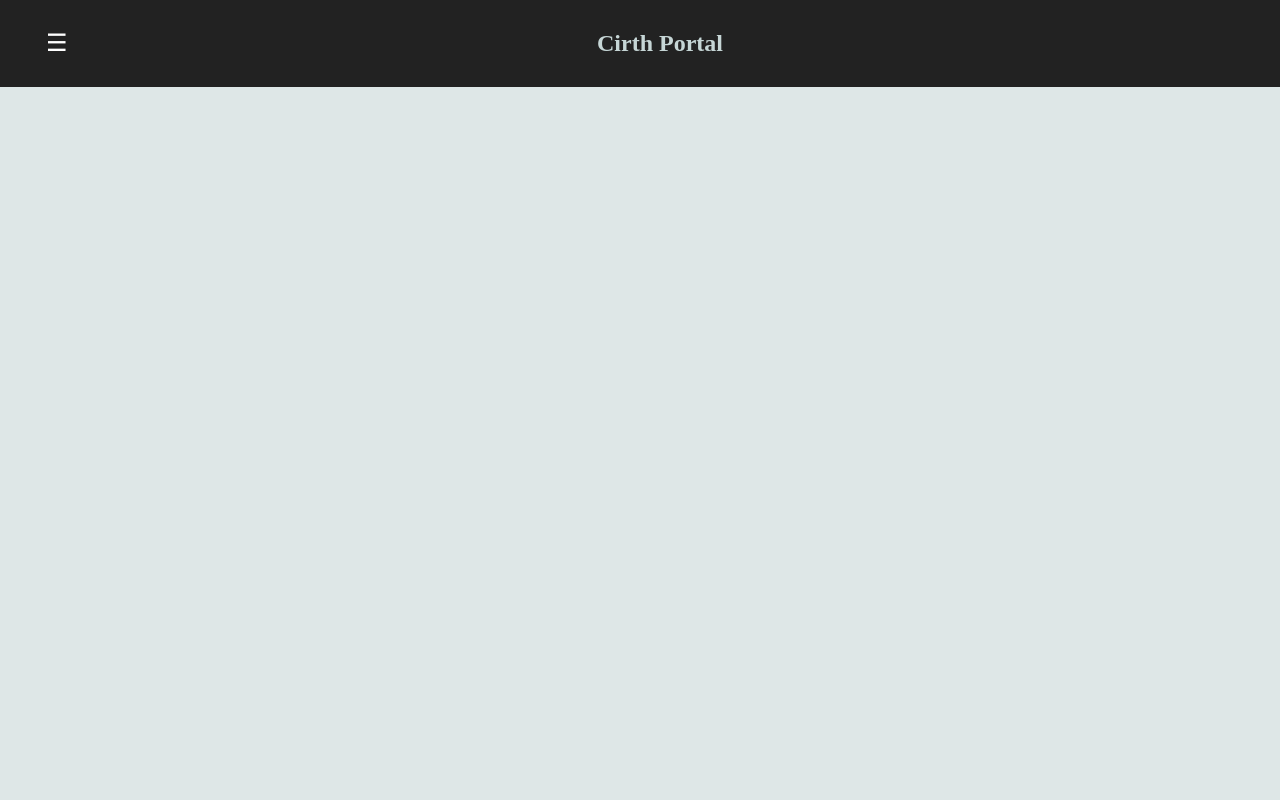
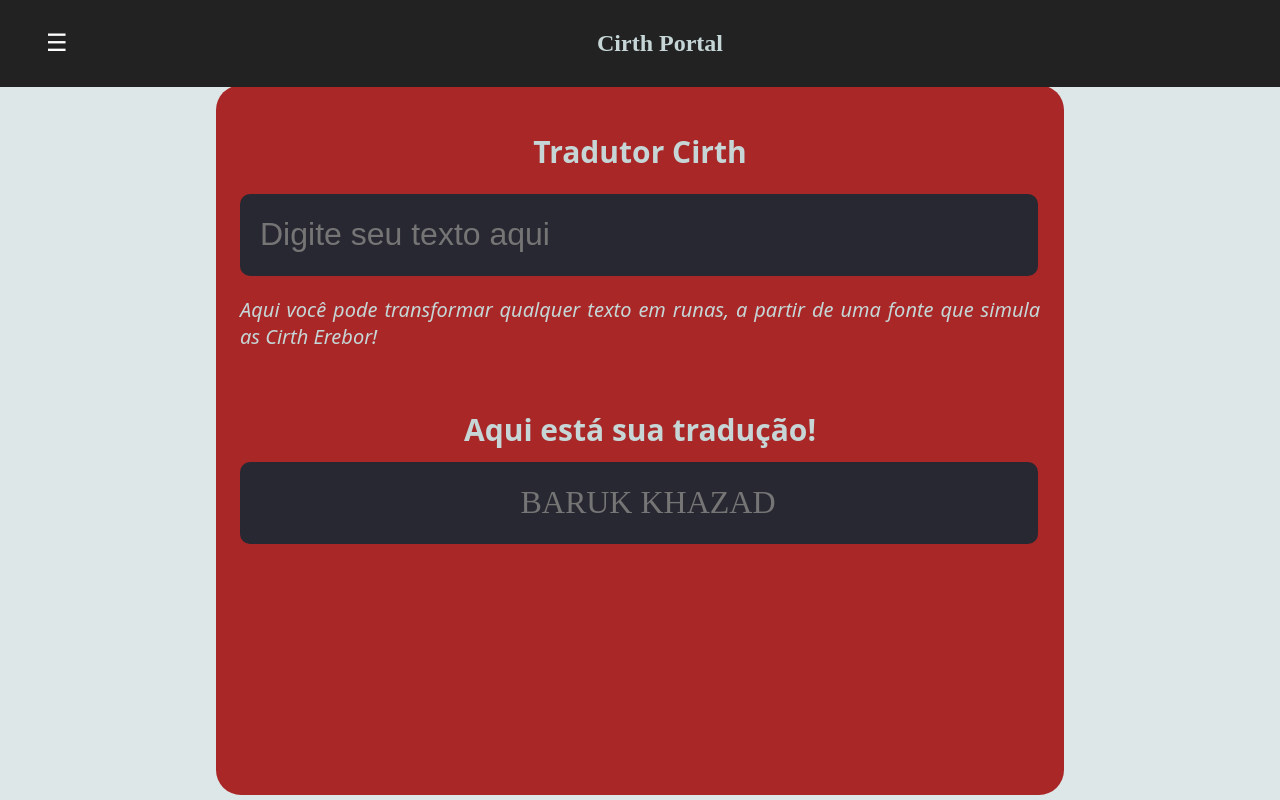
Before and after one commit to AlissonMM/CirthPortal, an Angular app: page /translator in a window 1280 px wide. Built offline with nearby package versions, Linux system fonts and the light colour scheme; a web font is replaced by a local one.

Commit message:
Add Translator Component Content, need fixing

```diff
--- a/src/app/middle-content/middle-content.component.css
+++ b/src/app/middle-content/middle-content.component.css
@@ -130,3 +130,20 @@ th {
     font-size: 20px;
     font-style: italic;
 }
+
+input{
+    width: 97%;
+    color: white;
+    background-color: #282832;
+    border-radius: 10px;
+    border: none;
+    font-size: 4vh;
+    height: 10vh;
+    padding-left: 20px;
+
+}
+
+.cirthInput{
+    font-family: 'CirthFont';
+    text-align: center;
+}
--- a/src/app/middle-content/middle-content.component.html
+++ b/src/app/middle-content/middle-content.component.html
@@ -1,5 +1,5 @@
 <section class="middleContent" [ngClass]="{ 'menu-open': menuOpen }">
   <section class="content"  [ngClass]="{ 'open': menuOpen }">
-    <div [innerHTML]="content"></div>
+    <div [innerHTML]="safeContent"></div>
   </section>
 </section>
--- a/src/app/middle-content/middle-content.component.ts
+++ b/src/app/middle-content/middle-content.component.ts
@@ -1,22 +1,27 @@
 import { Component, Input, ViewEncapsulation, AfterViewInit, OnChanges, SimpleChanges, ChangeDetectorRef, OnInit } from '@angular/core';
 import { MenuService } from '../menu-service.service';
 import { NgClass } from '@angular/common';
+import { NgModel } from '@angular/forms';
+import { DomSanitizer, SafeHtml } from '@angular/platform-browser';
 
 @Component({
   selector: 'app-middle-content',
-  standalone: true,
+  templateUrl: './middle-content.component.html',
   imports:[NgClass],
-  templateUrl: './middle-content.component.html',
   styleUrls: ['./middle-content.component.css'],
-
-  encapsulation: ViewEncapsulation.None, // REMOVE o encapsulamento de estilos
+  encapsulation: ViewEncapsulation.None,
 })
 
 export class MiddleContentComponent implements OnInit {
-  @Input() content: string = 'Default Content';
+  originalText: string = '';
+  safeContent: SafeHtml = 'Default Content';
   menuOpen = false;
 
-  constructor(private menuService: MenuService, private cdr: ChangeDetectorRef) {}
+  @Input() set content(value: string) {
+    this.safeContent = this.sanitizer.bypassSecurityTrustHtml(value); // 🚀 Permite HTML seguro
+  }
+
+  constructor(private menuService: MenuService, private cdr: ChangeDetectorRef, private sanitizer: DomSanitizer) {}
 
   ngOnInit(): void {
     this.menuService.menuOpen$.subscribe((isOpen: boolean) => {
--- a/src/app/translator/translator.component.css
+++ b/src/app/translator/translator.component.css
@@ -0,0 +1,9 @@
+input{
+    margin-top: 50%;
+    width: 100%;
+    color: black;
+    border-radius: 10px;
+    font-size: 6vh;
+    height: 10vh;
+
+}
--- a/src/app/translator/translator.component.html
+++ b/src/app/translator/translator.component.html
@@ -1 +1,21 @@
-<p>translator works!</p>
+<app-middle-content content='
+<section>
+    <h1>Tradutor Cirth</h1>
+
+
+
+    <input type="text" name="writtenName" placeholder="Digite seu texto aqui" [(ngModel)]="originalText"/>
+
+    <p> <em> Aqui você pode transformar qualquer texto em runas, a partir de uma fonte que simula as Cirth Erebor!</em></p>
+</section>
+
+<br/>
+<h1>Aqui está sua tradução!</h1>
+
+<input class="cirthInput" type="text" [value]="originalText" placeholder="BARUK KHAZAD" readonly/>
+
+'>
+
+
+
+</app-middle-content>
--- a/src/app/translator/translator.component.ts
+++ b/src/app/translator/translator.component.ts
@@ -1,8 +1,11 @@
 import { Component } from '@angular/core';
+import { MiddleContentComponent } from "../middle-content/middle-content.component";
+import { NgModel } from '@angular/forms';
 
 @Component({
   selector: 'app-translator',
-  imports: [],
+  standalone: true,
+  imports: [MiddleContentComponent],
   templateUrl: './translator.component.html',
   styleUrl: './translator.component.css'
 })
```
